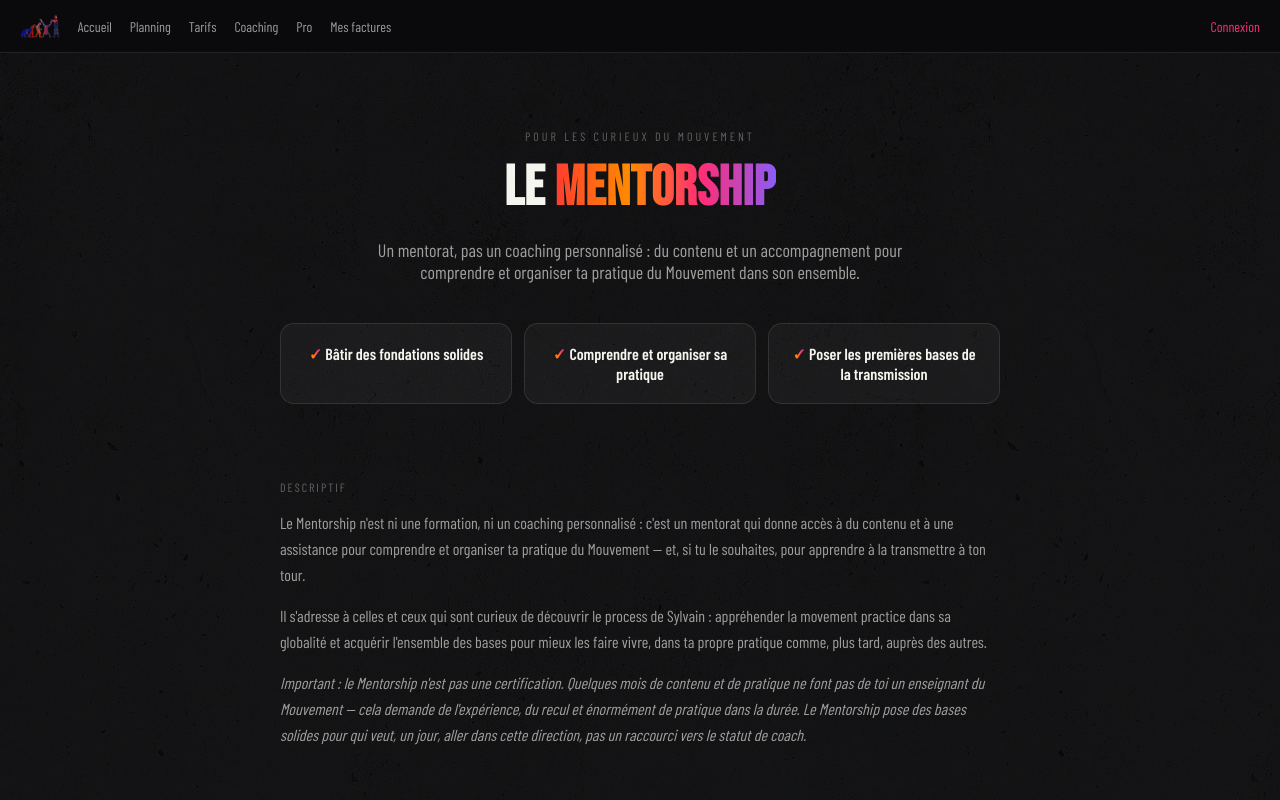
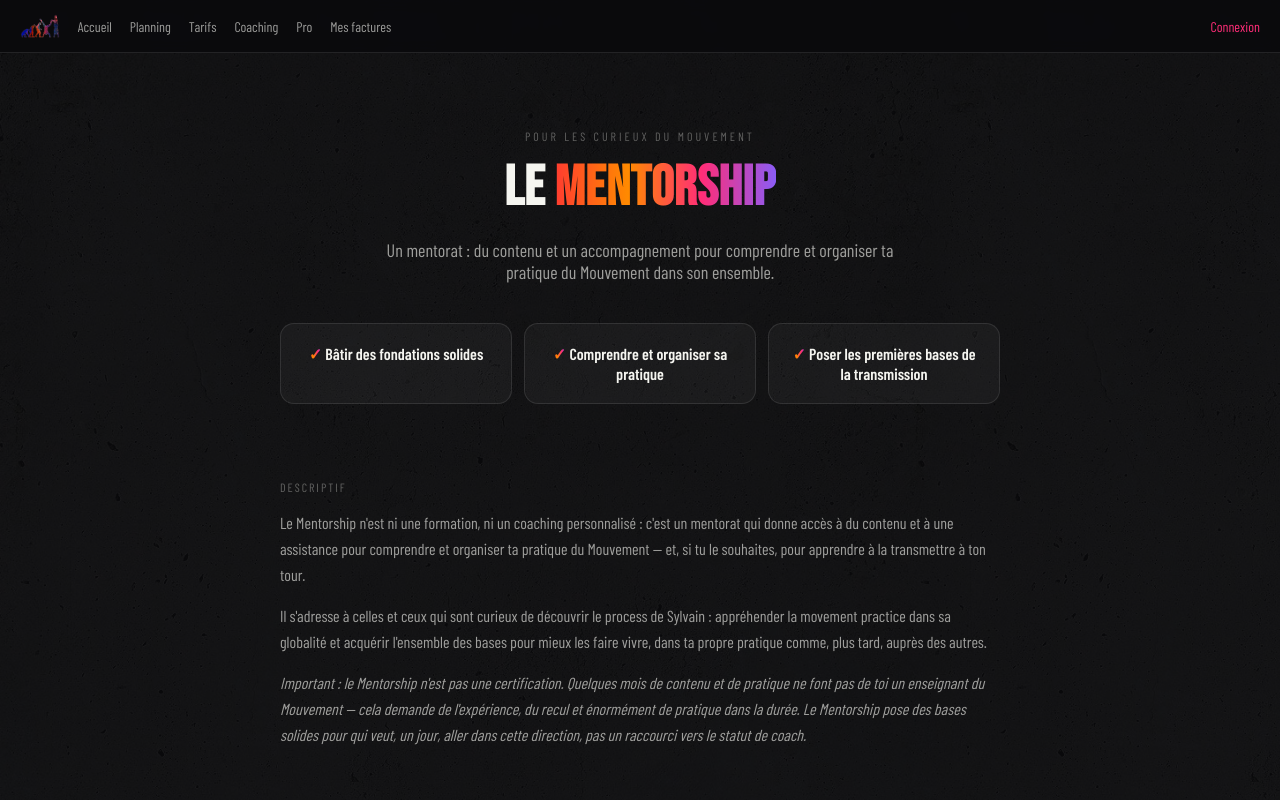
Before and after one commit to MovementPracticeBordeaux/mpb-booking, a Next.js app: page /pro in a window 1280 px wide. Shown: the top 800 px of the page. Built offline with nearby package versions, Linux system fonts and the light colour scheme; no server answers; a web font is replaced by a local one.

Commit message:
Pro: retire la mention redondante 'pas un coaching personnalise' du sous-titre

```diff
--- a/app/pro/page.tsx
+++ b/app/pro/page.tsx
@@ -75,7 +75,7 @@ export default function ProPage() {
           LE <span style={GRADIENT_TEXTE}>MENTORSHIP</span>
         </h1>
         <p style={{ fontSize: 18, color: COULEURS.texteAtt, maxWidth: 560, margin: '0 auto' }}>
-          Un mentorat, pas un coaching personnalisé : du contenu et un accompagnement pour comprendre et
+          Un mentorat : du contenu et un accompagnement pour comprendre et
           organiser ta pratique du Mouvement dans son ensemble.
         </p>
       </section>
```
